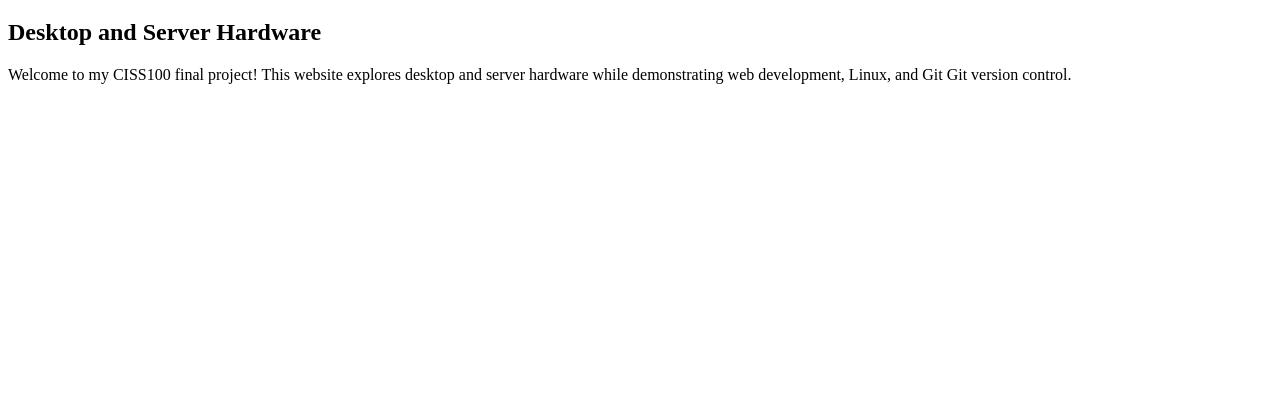
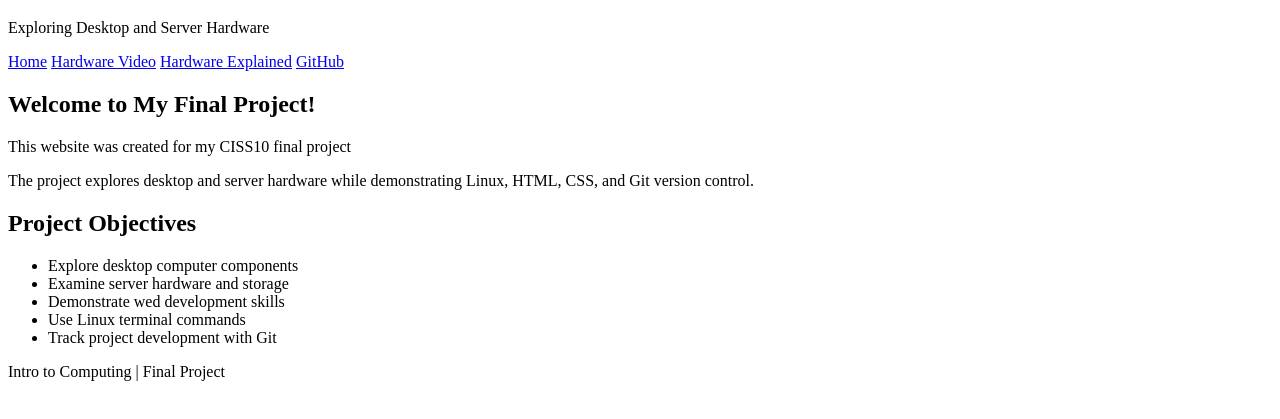
Before and after one commit to Sap-hub3448/intro-computing-final, a plain HTML site: page index.html in a window 1280 px wide. Shown: the part 61-480 px from the top of the page. Drawn offline with Linux system fonts and the light colour scheme.

Commit message:
Updated HTML homepage

```diff
--- a/index.html
+++ b/index.html
@@ -8,15 +8,47 @@
 </head>
 <body>
 
-	<h1>Inside the Machine</h1>
-	<h2>Desktop and Server Hardware</h2>
+	<header>
+		<h1>Inside the Machine</h1>
+		<p>Exploring Desktop and Server Hardware<p>
+	</header>
 
-	<p>
-		Welcome to my CISS100 final project!
-		This website explores desktop and server hardware
-		while demonstrating web development, Linux, and Git
-		Git version control.
-	</p>
+	<nav>
+		<a href="index.html">Home</a>
+		<a href="video.html">Hardware Video</a>
+		<a href="hardware.html">Hardware Explained</a>
+		<a href="github.html">GitHub</a>
+	</nav>
+
+	<main>
+		<h2>Welcome to My Final Project!</h2>
+
+		<p>
+			This website was created for my
+			CISS10 final project
+		</p>
+
+		<p>
+			The project explores desktop and server hardware
+			while demonstrating Linux, HTML, CSS, and Git
+			version control.
+		</p>
+
+		<h2>Project Objectives</h2>
+
+		<ul>
+			<li>Explore desktop computer components</li>
+			<li>Examine server hardware and storage</li>
+			<li>Demonstrate wed development skills</li>
+			<li>Use Linux terminal commands</li>
+			<li>Track project development with Git</li>
+		</ul>
+
+	</main>
+
+	<footer>
+		<p>Intro to Computing | Final Project</p>
+	</footer>
 
 </body>
 </html>
```
Also changed, not shown: css/style.css (added), github.html (added), hardware.html (added), js/script.js (added), video.html (added).
